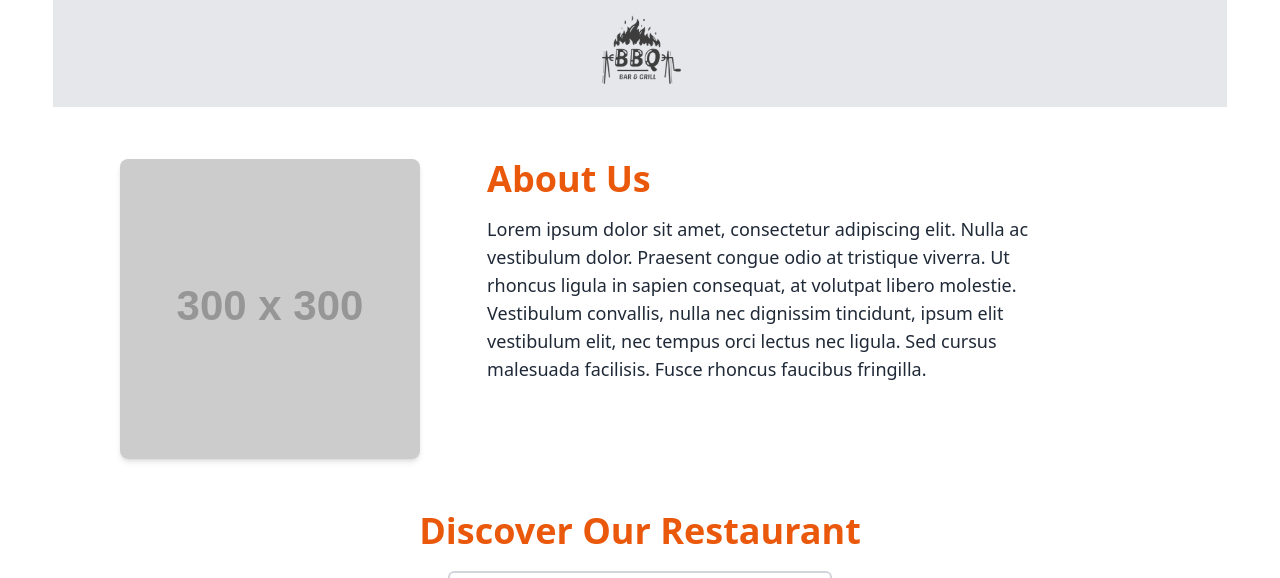
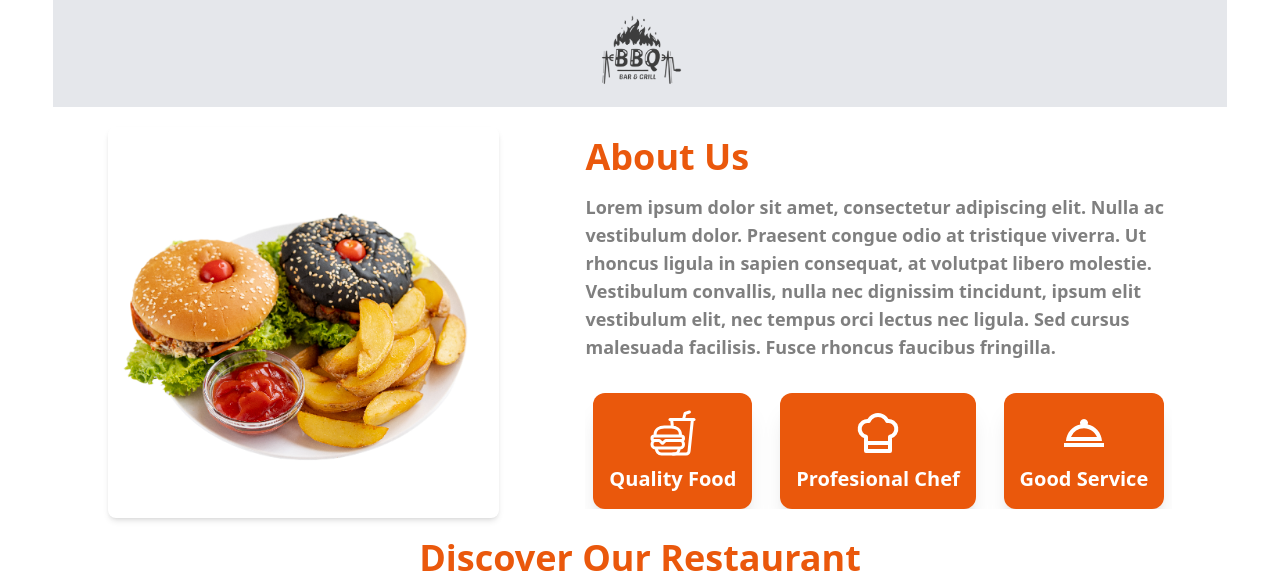
Before and after one commit to RizqGyx/Restaurant-react, a React (Vite) app: page / in a window 1280 px wide. Shown: the part 800-1378 px from the top of the page. Built offline with nearby package versions, Linux system fonts and the light colour scheme.

Commit message:
Fixing About

```diff
--- a/src/components/About.jsx
+++ b/src/components/About.jsx
@@ -1,20 +1,25 @@
 import React from 'react';
+import ServiceCard from './ServiceCard';
+import { MdOutlineRoomService } from "react-icons/md";
+import { LuChefHat } from "react-icons/lu";
+import { IoFastFoodOutline } from "react-icons/io5";
 
 function About() {
+
     return (
         <div className='w-11/12 pt-5 mx-auto' id='about'>
-            <div className="container mx-auto p-8 flex items-center">
-                <div className="flex flex-col md:flex-row md:space-x-8">
-                    <div className="w-full md:w-1/3">
+            <div className="container mx-auto flex items-center">
+                <div className="flex flex-col items-center md:justify-evenly md:flex-row md:space-x-8 w-full">
+                    <div className="w-full lg:w-1/3">
                         <img
-                            src="https://via.placeholder.com/300"
+                            src="/about.png"
                             alt="About Us"
-                            className="rounded-lg shadow-md mx-auto"
+                            className="rounded-lg shadow-md mx-auto w-full object-contain md:w-auto"
                         />
                     </div>
                     <div className="w-full md:w-1/2 mt-4 md:mt-0">
                         <h2 className="text-4xl text-orange-600 font-bold mb-4">About Us</h2>
-                        <p className="text-lg">
+                        <p className="text-lg text-black/50 font-semibold">
                             Lorem ipsum dolor sit amet, consectetur adipiscing elit. Nulla ac
                             vestibulum dolor. Praesent congue odio at tristique viverra. Ut
                             rhoncus ligula in sapien consequat, at volutpat libero molestie.
@@ -22,6 +27,12 @@ function About() {
                             vestibulum elit, nec tempus orci lectus nec ligula. Sed cursus
                             malesuada facilisis. Fusce rhoncus faucibus fringilla.
                         </p>
+
+                        <div className="flex justify-evenly gap-5 mt-8 overflow-x-auto">
+                            <ServiceCard icon={<IoFastFoodOutline />} service={'Quality Food'} />
+                            <ServiceCard icon={<LuChefHat />} service={'Profesional Chef'} />
+                            <ServiceCard icon={<MdOutlineRoomService />} service={'Good Service'} />
+                        </div>
                     </div>
                 </div>
             </div>
--- /dev/null
+++ b/src/components/Book.jsx
@@ -0,0 +1,11 @@
+import React from 'react'
+
+function Book() {
+  return (
+    <div className='pt-5'>
+
+    </div>
+  )
+}
+
+export default Book
--- /dev/null
+++ b/src/components/ServiceCard.jsx
@@ -0,0 +1,16 @@
+import React from 'react';
+
+function ServiceCard(props) {
+    const { icon, service } = props;
+
+    return (
+        <div className="shadow-xl text-5xl flex flex-col items-center bg-orange-600 text-white gap-2 p-4 rounded-xl">
+            {icon}
+            <div>
+                <h2 className="card-title text-center">{service}</h2>
+            </div>
+        </div>
+    )
+}
+
+export default ServiceCard;
```
Also changed, not shown: public/about.png (added).
